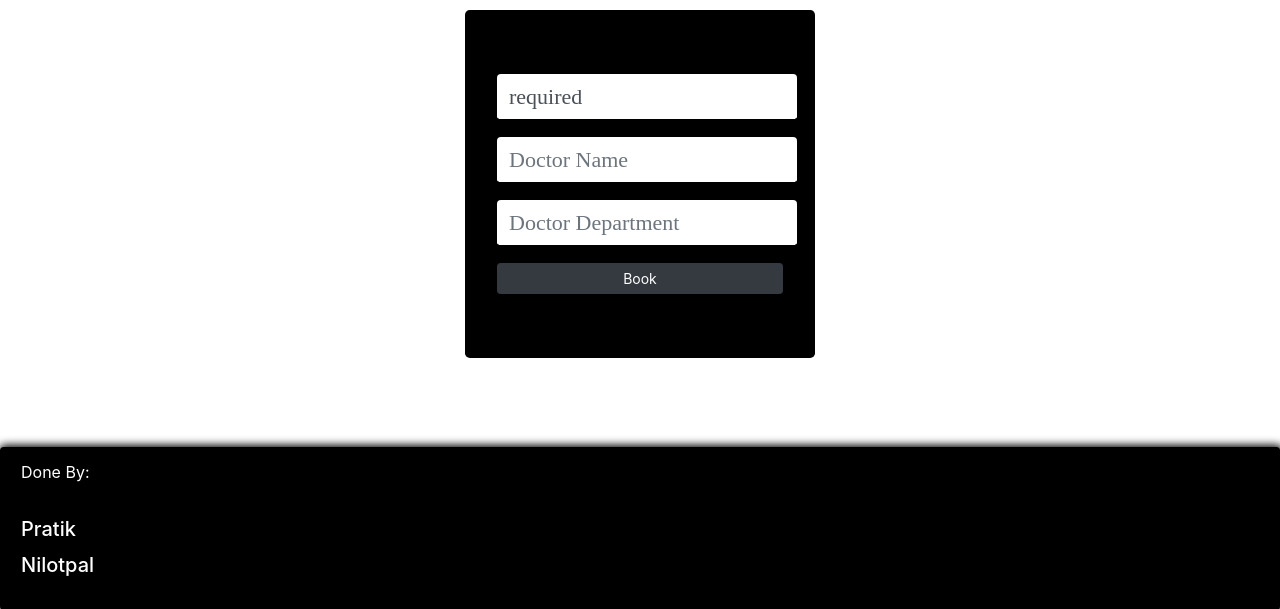
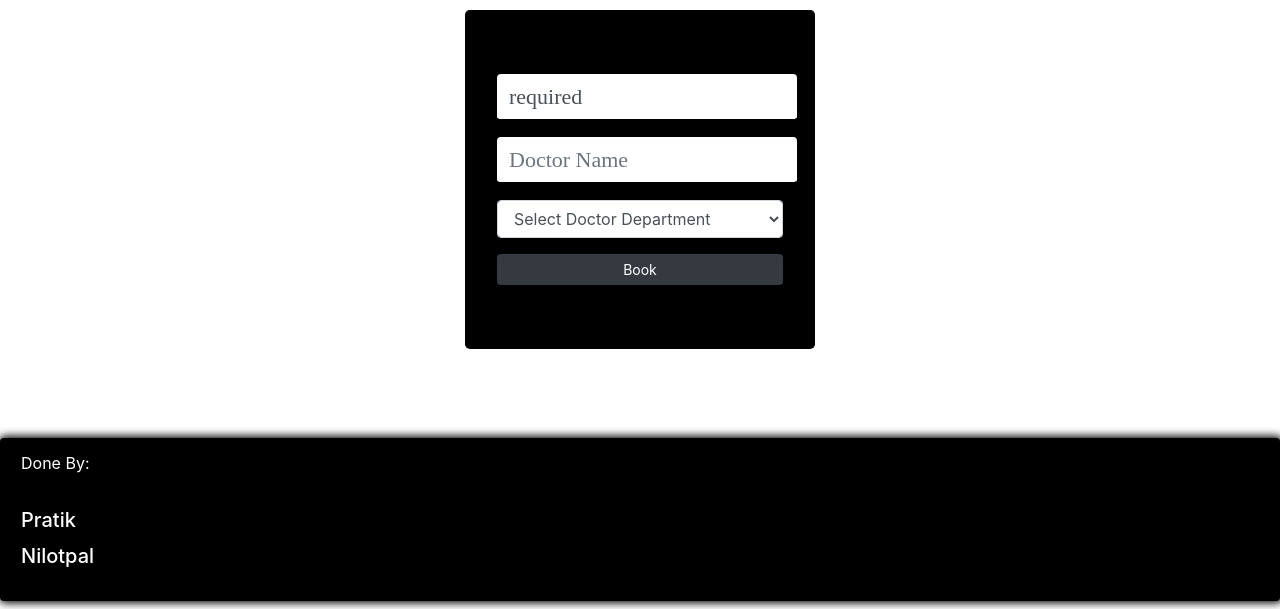
Before and after one commit to Neel901/hospital_management, a Flask app: page /doctors in a window 1280 px wide. Shown: the part 140-749 px from the top of the page. Run offline with Flask 2, Linux system fonts and the light colour scheme; tables that the repository leaves empty hold one stand-in row (values such as "Sample post").

Commit message:
added dept table

```diff
--- a/PROJECT/main.py
+++ b/PROJECT/main.py
@@ -4,8 +4,6 @@
 from werkzeug.security import generate_password_hash,check_password_hash
 from flask_login import login_user,logout_user,login_manager,LoginManager
 from flask_login import login_required,current_user
-from flask_mail import Mail
-import json
 
 
 
@@ -71,9 +69,9 @@
 
 class Doctors(db.Model):
     did=db.Column(db.Integer,primary_key=True)
+    deptid=db.Column(db.Integer,db.ForeignKey("`dept.deptid`"))
     email=db.Column(db.String(50))
     doctorname=db.Column(db.String(50))
-    dept=db.Column(db.String(50))
 
 class Trigr(db.Model):
     tid=db.Column(db.Integer,primary_key=True)
@@ -83,8 +81,9 @@
     action=db.Column(db.String(50))
     timestamp=db.Column(db.String(50))
 
-
-
+class Dept(db.Model):
+    deptid=db.Column(db.Integer,primary_key=True)
+    dname=db.Column(db.String(50))
 
 
 # here we will pass endpoints and run the fuction
@@ -94,22 +93,27 @@
 
 @app.route('/doctors',methods=['POST', 'GET'])
 def doctors():
+    deptartmentList=db.engine.execute("SELECT * FROM `dept`")
     if request.method == "POST":
         email=request.form.get('email')
         doctorname=request.form.get('doctorname')
-        dept=request.form.get('dept')
+        deptName=request.form.get('dnameOptions')
+        print('------>>>> deptName: {}'.format(deptName))
 
-        query=db.engine.execute(f"INSERT INTO `doctors` (`email`,`doctorname`,`dept`) VALUES ('{email}','{doctorname}','{dept}')")
+        # deptid: [(3, 'Dentists')]
+        dept=db.engine.execute(f"SELECT * FROM `dept` WHERE dname='{deptName}'").fetchall()
+        deptid = dept[0][0]
+        query=db.engine.execute(f"INSERT INTO `doctors` (`email`,`doctorname`,`deptid`) VALUES ('{email}','{doctorname}','{deptid}')")
         flash("Information is Stored","primary")
 
-    return render_template('doctor.html')
+    return render_template('doctor.html', deptartmentList=deptartmentList)
 
 
 
 @app.route('/patients',methods=['POST', 'GET'])
 @login_required
 def patient():
-    doct=db.engine.execute("SELECT * FROM `doctors`")
+    dept=db.engine.execute("SELECT * FROM `dept`")
     if request.method == "POST":
         email=request.form.get('email')
         name=request.form.get('name')
@@ -121,12 +125,10 @@
         dept=request.form.get('dept')
         number=request.form.get('number')
         query=db.engine.execute(f"INSERT INTO `patients` (`email`,`name`,	`gender`,`slot`,`disease`,`time`,`date`,`dept`,`number`) VALUES ('{email}','{name}','{gender}','{slot}','{disease}','{time}','{date}','{dept}','{number}')")
-
-# mail starts from here
-
+        # mail starts from here
         # mail.send_message(subject, sender=params['gmail-user'], recipients=[email],body=f"YOUR bOOKING IS CONFIRMED THANKS FOR CHOOSING US \nYour Entered Details are :\nName: {name}\nSlot: {slot}")
         flash("Booking Confirmed","info")
-    return render_template('patient.html',doct=doct)
+    return render_template('patient.html',dept=dept)
 
 
 @app.route('/bookings', methods=['GET'])
@@ -145,6 +147,7 @@
 @app.route("/edit/<string:pid>",methods=['POST', 'GET'])
 @login_required
 def edit(pid):
+    # // TODO - CHANGE
     posts=Patients.query.filter_by(pid=pid).first()
     if request.method=="POST":
         email=request.form.get('email')
@@ -177,6 +180,7 @@
         usertype=request.form.get('usertype')
         email=request.form.get('email')
         password=request.form.get('password')
+        # TODO CHANGE THIS
         user=User.query.filter_by(email=email).first()
         if user:
             flash("Email Already Exist","warning")
@@ -184,11 +188,6 @@
         encpassword=generate_password_hash(password)
 
         new_user=db.engine.execute(f"INSERT INTO `user` (`username`,`usertype`,`email`,`password`) VALUES ('{username}','{usertype}','{email}','{encpassword}')")
-
-        # this is method 2 to save data in db
-        # newuser=User(username=username,email=email,password=encpassword)
-        # db.session.add(newuser)
-        # db.session.commit()
         flash("Signup Succes Please Login","success")
         return render_template('login.html')
     return render_template('signup.html')
@@ -198,6 +197,7 @@
     if request.method == "POST":
         email=request.form.get('email')
         password=request.form.get('password')
+        # TODO CHANGE THIS
         user=User.query.filter_by(email=email).first()
 
         if user and check_password_hash(user.password,password):
@@ -226,17 +226,17 @@
 
 
 @app.route('/search',methods=['POST', 'GET'])
-@login_required
+# @login_required
 def search():
+    print(">>>MMMMM<<<<<< ")
     if request.method=="POST":
         query=request.form.get('search')
-        dept=Doctors.query.filter_by(dept=query).first()
+        print("------->>>>>><<<<query:: {}".format(query))
         name=Doctors.query.filter_by(doctorname=query).first()
+        print("name >>>> {}".format(name))
         if name:
-
             flash("Doctor is Available","info")
         else:
-
             flash("Doctor is Not Available","danger")
     return render_template('index.html')
 app.run(debug=True)
--- a/PROJECT/templates/booking.html
+++ b/PROJECT/templates/booking.html
@@ -53,7 +53,8 @@
       <td>{{post.dept}}</td>
       <td>{{post.number}}</td>
       <td><a href="/edit/{{post.pid}}"><button class="btn btn-success">Edit </button> </a> </td>
-    <td><a href="/delete/{{post.pid}}"><button onclick="return confirm('Are you sure to Delete data');" class="btn btn-success">Delete </button> </a> </td>
+      <td><a href="/delete/{{post.pid}}"><button onclick="return confirm('Are you sure to Delete data');"
+            class="btn btn-success">Delete </button> </a> </td>
     </tr>
     {% endfor %}
 
--- a/PROJECT/templates/doctor.html
+++ b/PROJECT/templates/doctor.html
@@ -36,7 +36,7 @@
 
         <div class="form-group">
 
-<input type="email" class="form-control" name="email" value={{current_user.email}}  required>
+          <input type="email" class="form-control" name="email" value={{current_user.email}} required>
 
         </div>
 
@@ -48,9 +48,13 @@
 
 
         <div class="form-group">
-
-<input type="text" class="form-control" name="dept" placeholder="Doctor Department" required>
-
+          <!-- <input type="text" class="form-control" name="dept" placeholder="Doctor Department" required> -->
+          <select class="form-control" id="dname" name="dnameOptions" required>
+            <option selected>Select Doctor Department</option>
+            {% for d in deptartmentList %}
+            <option value="{{d.dname}}">{{d.dname}}</option>
+            {% endfor %}
+          </select>
         </div>
 
 
```
Also changed, not shown: PROJECT/templates/base.html (+17 -8 lines), PROJECT/templates/patient.html (+5 -5 lines), hms.sql (line endings or trailing spaces). Lines whose indentation alone changed are shown as unchanged.
